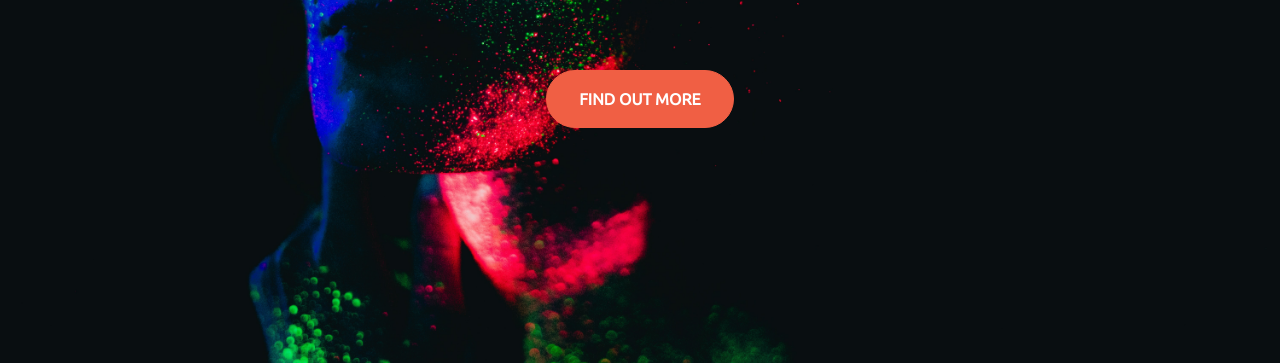
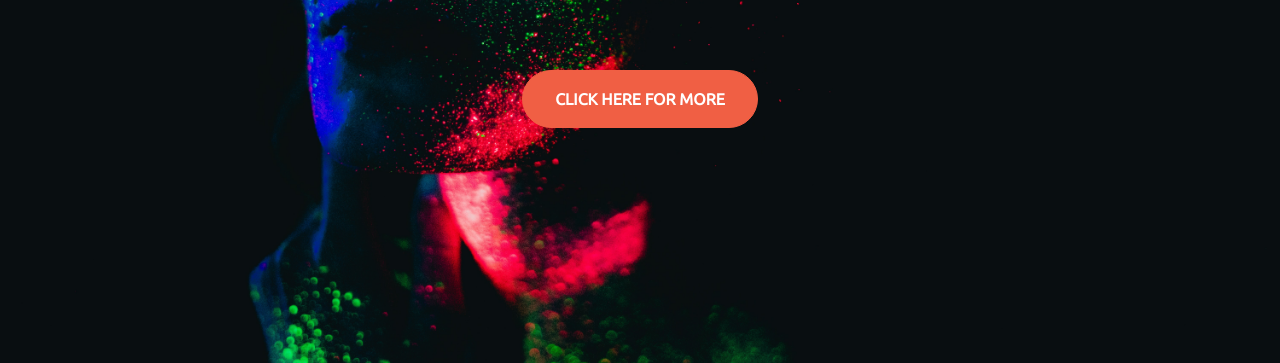
Before and after one commit to sgmamodelling/modells, a plain HTML site: page index.html in a window 1280 px wide. Shown: the part 461-824 px from the top of the page. Drawn offline with nearby package versions, Linux system fonts and the light colour scheme.

Commit message:
Update index.html

```diff
--- a/index.html
+++ b/index.html
@@ -24,7 +24,7 @@
 			<div class="buffer col-12"></div>
 			<section class="text-center col-12">
 				<a href="https://docs.google.com/forms/d/1nUFJjpZS-exmSpbuvz0VfO21xXBTsacLCg_vhEfWpus/edit?chromeless=1">
-					<button class="btn btn-primary btn-xl">FIND OUT MORE</button>
+					<button class="btn btn-primary btn-xl">CLICK HERE FOR MORE</button>
 				</a>
 			</section>
 		</div>
```
